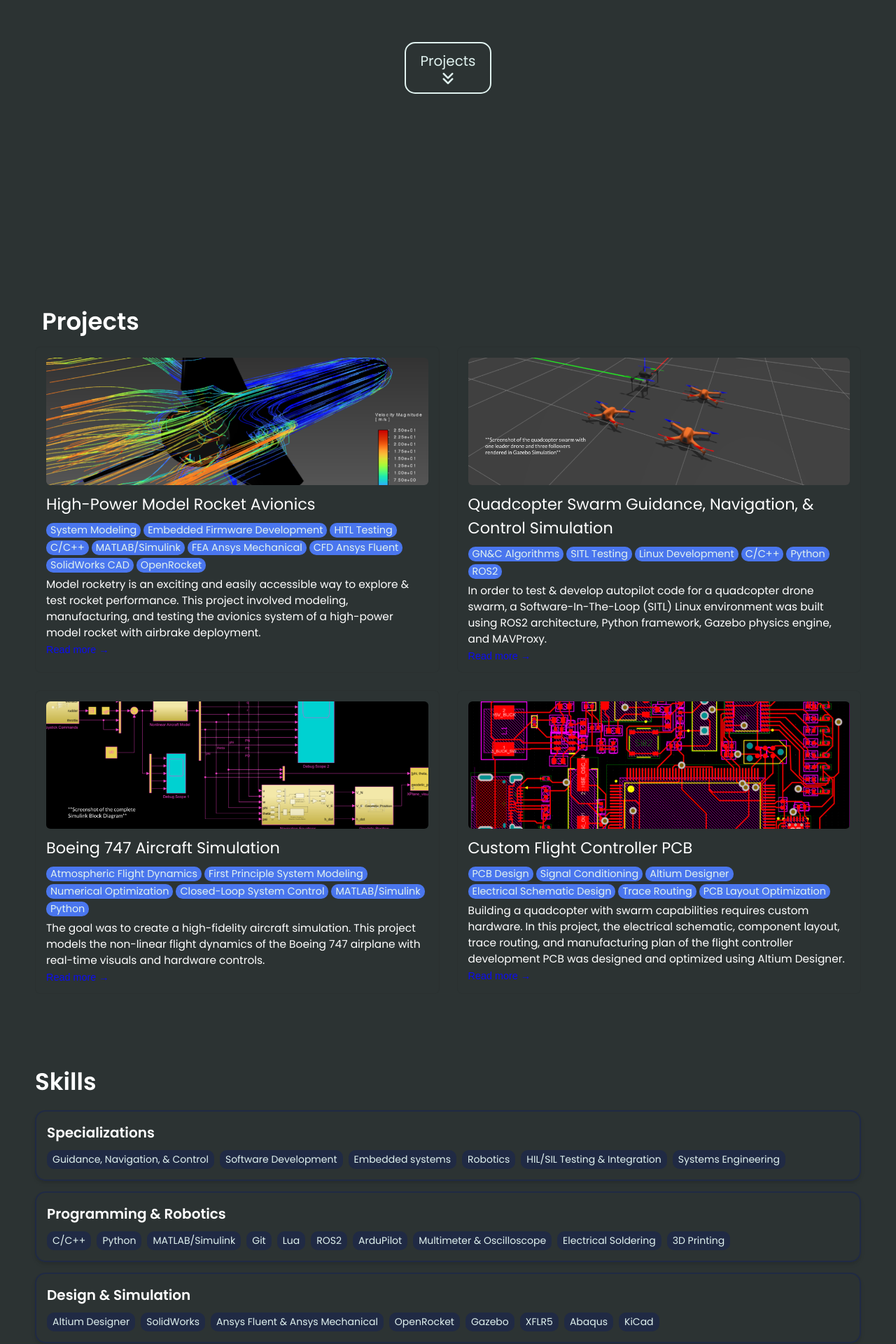
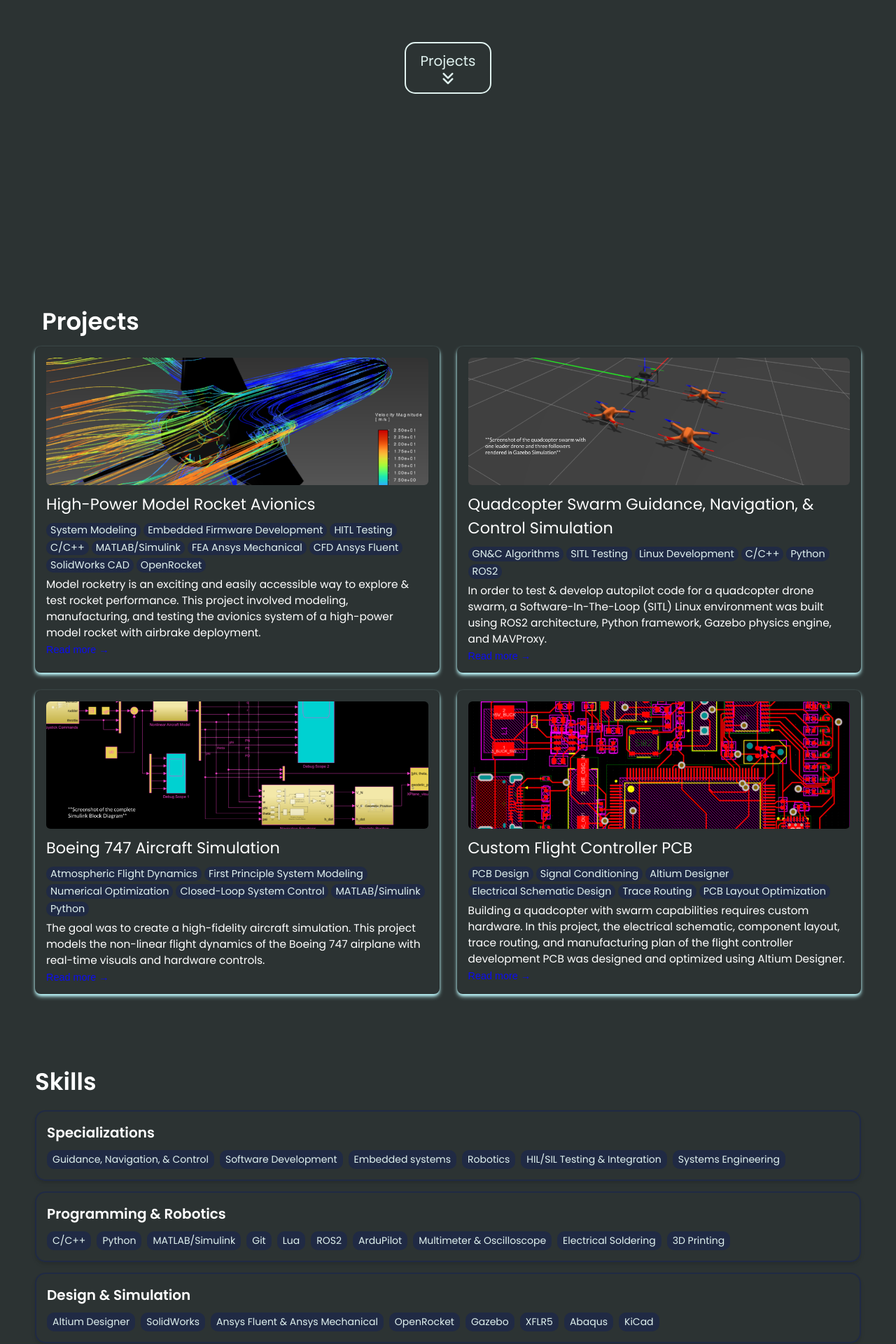
Before and after one commit to shlenc/shlenc.github.io, a Jekyll site: the page built from index.html, in a window 1280 px wide. Shown: the part 599-2519 px from the top of the page at 70% size. Built offline with Jekyll 4.4.1, drawn with Linux system fonts in a browser that asks for light colours.

Commit message:
color changes

```diff
--- a/css/styles.css
+++ b/css/styles.css
@@ -303,8 +303,8 @@ nav .mobile-nav {
     box-sizing: border-box;
     padding: 15px;
     background: var(--background-color);
-    box-shadow: 0 4px 6px -1px #99ecf400,
-                0 2px 4px -1px #99ecf400;
+    box-shadow: 0 4px 6px -1px #bffbffff,
+                0 2px 4px -1px #bffbffff;
     border-radius: 8px;
     border: 1px solid rgba(0, 0, 0, 0.05);
     transition: all 0.3s ease;
@@ -345,7 +345,7 @@ nav .mobile-nav {
     padding: 0 6px;
     border-radius: 10px;
     font-size: 0.9em;
-    background-color: var(--light-background-color);
+    background-color: #202A44;
     color: var(--link-color);
     white-space: nowrap;
 }
```
